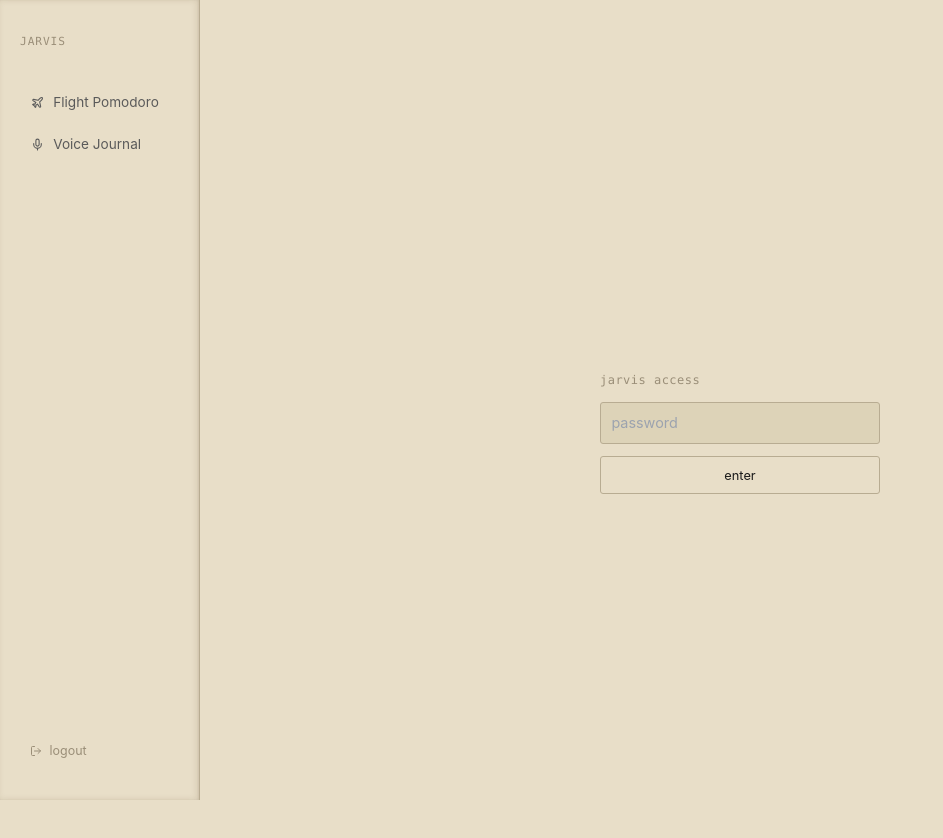
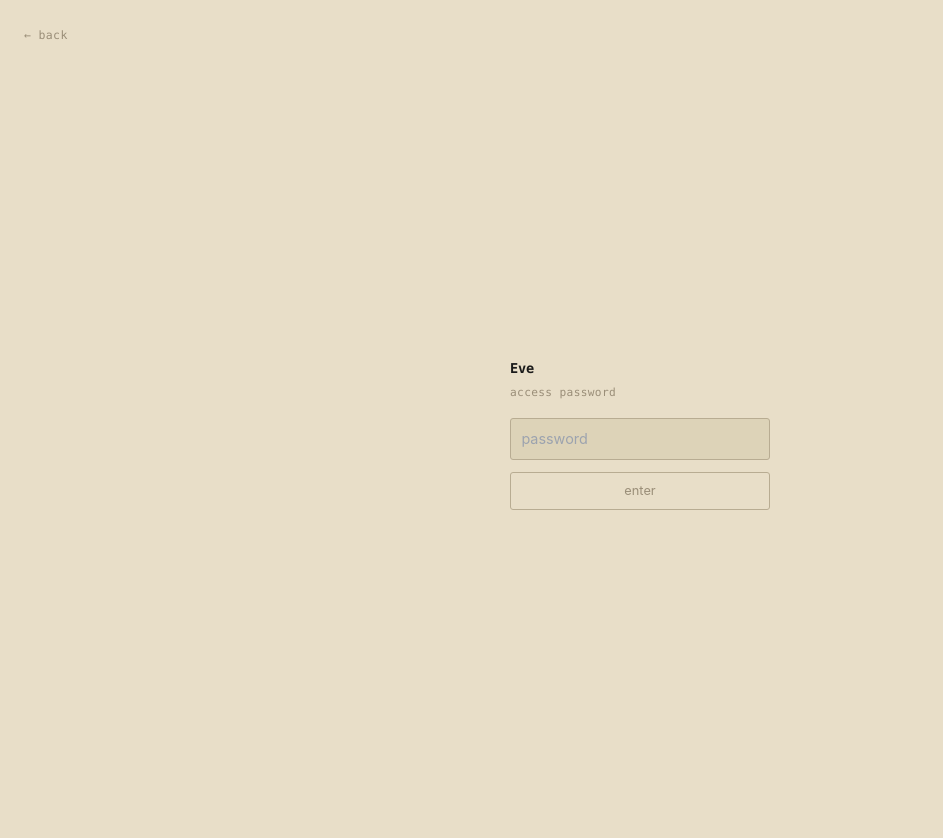
Before and after one commit to v-kliu/v3, a Next.js app: page /dashboard/login in a window 1280 px wide. Shown: the top 838 px of the page, without its empty margins (0-943 px from the left). After the commit the page ends 800 px from the top, so only its background shows below. Built offline with nearby package versions, Linux system fonts and the light colour scheme; a web font is replaced by a local one.

Commit message:
rename jarvis to eve, fix login layout with route groups, add back buttons, hide dev indicator

```diff
--- a/next.config.ts
+++ b/next.config.ts
@@ -1,5 +1,7 @@
 import type { NextConfig } from 'next'
 
-const nextConfig: NextConfig = {}
+const nextConfig: NextConfig = {
+  devIndicators: false,
+}
 
 export default nextConfig
--- /dev/null
+++ b/src/app/dashboard/(auth)/login/page.tsx
@@ -0,0 +1,140 @@
+'use client'
+
+import { useState, FormEvent } from 'react'
+import { useRouter } from 'next/navigation'
+import Link from 'next/link'
+
+const mono = 'SFMono-Regular, Consolas, "Liberation Mono", Menlo, Courier, monospace'
+
+export default function LoginPage() {
+  const router = useRouter()
+  const [password, setPassword] = useState('')
+  const [error, setError] = useState('')
+  const [loading, setLoading] = useState(false)
+
+  async function handleSubmit(e: FormEvent) {
+    e.preventDefault()
+    setError('')
+    setLoading(true)
+    const res = await fetch('/api/auth/login', {
+      method: 'POST',
+      headers: { 'Content-Type': 'application/json' },
+      body: JSON.stringify({ password }),
+    })
+    if (res.ok) {
+      router.push('/dashboard')
+    } else {
+      setError('wrong password')
+      setPassword('')
+    }
+    setLoading(false)
+  }
+
+  return (
+    <div style={{
+      minHeight: '100vh',
+      backgroundColor: 'var(--bg)',
+      display: 'flex',
+      flexDirection: 'column',
+    }}>
+      <div style={{ padding: '1.25rem 1.5rem' }}>
+        <Link href="/" style={{
+          fontFamily: mono,
+          fontSize: '0.72rem',
+          color: 'var(--text-faint)',
+          textDecoration: 'none',
+          letterSpacing: '0.03em',
+        }}>
+          ← back
+        </Link>
+      </div>
+
+      <div style={{
+        flex: 1,
+        display: 'flex',
+        alignItems: 'center',
+        justifyContent: 'center',
+      }}>
+        <form
+          onSubmit={handleSubmit}
+          style={{
+            display: 'flex',
+            flexDirection: 'column',
+            gap: '0.75rem',
+            width: '100%',
+            maxWidth: '260px',
+          }}
+        >
+          <div>
+            <p style={{
+              fontFamily: mono,
+              fontSize: '0.85rem',
+              fontWeight: 600,
+              color: 'var(--text)',
+              margin: '0 0 0.15rem 0',
+              letterSpacing: '-0.01em',
+            }}>
+              Eve
+            </p>
+            <p style={{
+              fontFamily: mono,
+              fontSize: '0.7rem',
+              color: 'var(--text-faint)',
+              margin: 0,
+              letterSpacing: '0.03em',
+            }}>
+              access password
+            </p>
+          </div>
+
+          <input
+            type="password"
+            value={password}
+            onChange={e => setPassword(e.target.value)}
+            placeholder="password"
+            autoFocus
+            style={{
+              background: 'var(--bg-alt)',
+              border: '1px solid var(--border)',
+              borderRadius: '3px',
+              padding: '0.5rem 0.65rem',
+              fontSize: '0.9rem',
+              color: 'var(--text)',
+              outline: 'none',
+              fontFamily: 'inherit',
+              marginTop: '0.25rem',
+            }}
+          />
+
+          {error && (
+            <p style={{
+              fontFamily: mono,
+              fontSize: '0.72rem',
+              color: 'var(--accent)',
+              margin: 0,
+            }}>
+              {error}
+            </p>
+          )}
+
+          <button
+            type="submit"
+            disabled={loading || !password}
+            style={{
+              background: 'none',
+              border: '1px solid var(--border)',
+              borderRadius: '3px',
+              padding: '0.45rem 0',
+              fontSize: '0.8rem',
+              color: loading || !password ? 'var(--text-faint)' : 'var(--text)',
+              cursor: loading || !password ? 'default' : 'pointer',
+              fontFamily: 'inherit',
+            }}
+          >
+            {loading ? '...' : 'enter'}
+          </button>
+        </form>
+      </div>
+    </div>
+  )
+}
--- a/src/app/dashboard/login/page.tsx
+++ /dev/null
@@ -1,108 +0,0 @@
-'use client'
-
-import { useState, FormEvent } from 'react'
-import { useRouter } from 'next/navigation'
-
-export default function LoginPage() {
-  const router = useRouter()
-  const [password, setPassword] = useState('')
-  const [error, setError] = useState('')
-  const [loading, setLoading] = useState(false)
-
-  async function handleSubmit(e: FormEvent) {
-    e.preventDefault()
-    setError('')
-    setLoading(true)
-
-    const res = await fetch('/api/auth/login', {
-      method: 'POST',
-      headers: { 'Content-Type': 'application/json' },
-      body: JSON.stringify({ password }),
-    })
-
-    if (res.ok) {
-      router.push('/dashboard')
-    } else {
-      setError('wrong password')
-      setPassword('')
-    }
-    setLoading(false)
-  }
-
-  return (
-    <div style={{
-      minHeight: '100vh',
-      backgroundColor: 'var(--bg)',
-      display: 'flex',
-      alignItems: 'center',
-      justifyContent: 'center',
-    }}>
-      <form
-        onSubmit={handleSubmit}
-        style={{
-          display: 'flex',
-          flexDirection: 'column',
-          gap: '0.75rem',
-          width: '100%',
-          maxWidth: '280px',
-        }}
-      >
-        <p style={{
-          fontFamily: 'SFMono-Regular, Consolas, "Liberation Mono", Menlo, Courier, monospace',
-          fontSize: '0.75rem',
-          color: 'var(--text-faint)',
-          margin: 0,
-          letterSpacing: '0.04em',
-        }}>
-          jarvis access
-        </p>
-
-        <input
-          type="password"
-          value={password}
-          onChange={e => setPassword(e.target.value)}
-          placeholder="password"
-          autoFocus
-          style={{
-            background: 'var(--bg-alt)',
-            border: '1px solid var(--border)',
-            borderRadius: '3px',
-            padding: '0.5rem 0.65rem',
-            fontSize: '0.9rem',
-            color: 'var(--text)',
-            outline: 'none',
-            fontFamily: 'inherit',
-          }}
-        />
-
-        {error && (
-          <p style={{
-            fontFamily: 'SFMono-Regular, Consolas, "Liberation Mono", Menlo, Courier, monospace',
-            fontSize: '0.72rem',
-            color: 'var(--accent)',
-            margin: 0,
-          }}>
-            {error}
-          </p>
-        )}
-
-        <button
-          type="submit"
-          disabled={loading || !password}
-          style={{
-            background: 'none',
-            border: '1px solid var(--border)',
-            borderRadius: '3px',
-            padding: '0.45rem 0',
-            fontSize: '0.8rem',
-            color: loading ? 'var(--text-faint)' : 'var(--text)',
-            cursor: loading ? 'default' : 'pointer',
-            fontFamily: 'inherit',
-          }}
-        >
-          {loading ? '...' : 'enter'}
-        </button>
-      </form>
-    </div>
-  )
-}
--- a/src/components/dashboard/DashboardSidebar.tsx
+++ b/src/components/dashboard/DashboardSidebar.tsx
@@ -3,6 +3,8 @@
 import Link from 'next/link'
 import { usePathname, useRouter } from 'next/navigation'
 import { Plane, Mic, LogOut } from 'lucide-react'
+
+const mono = 'SFMono-Regular, Consolas, "Liberation Mono", Menlo, Courier, monospace'
 
 const navItems = [
   { href: '/dashboard', label: 'Flight Pomodoro', icon: Plane },
@@ -28,16 +30,27 @@ export default function DashboardSidebar() {
     }}
     className="paper-crease"
     >
-      <p style={{
-        fontFamily: 'SFMono-Regular, Consolas, "Liberation Mono", Menlo, Courier, monospace',
-        fontSize: '0.7rem',
-        color: 'var(--text-faint)',
-        letterSpacing: '0.08em',
-        margin: '0 0 2rem 0',
-        textTransform: 'uppercase',
-      }}>
-        jarvis
-      </p>
+      <div style={{ marginBottom: '2rem' }}>
+        <p style={{
+          fontFamily: mono,
+          fontSize: '0.85rem',
+          fontWeight: 600,
+          color: 'var(--text)',
+          margin: '0 0 0.5rem 0',
+          letterSpacing: '-0.01em',
+        }}>
+          Eve
+        </p>
+        <Link href="/" style={{
+          fontFamily: mono,
+          fontSize: '0.68rem',
+          color: 'var(--text-faint)',
+          textDecoration: 'none',
+          letterSpacing: '0.03em',
+        }}>
+          ← home
+        </Link>
+      </div>
 
       <nav style={{ flex: 1 }}>
         <ul style={{ listStyle: 'none', padding: 0, margin: 0, display: 'flex', flexDirection: 'column', gap: '0.15rem' }}>
--- a/src/lib/auth.ts
+++ b/src/lib/auth.ts
@@ -1,7 +1,7 @@
 import { SignJWT, jwtVerify } from 'jose'
 
 const secret = new TextEncoder().encode(process.env.JWT_SECRET!)
-const COOKIE_NAME = 'jarvis-session'
+const COOKIE_NAME = 'eve-session'
 const COOKIE_MAX_AGE = 60 * 60 * 24 * 30 // 30 days
 
 export async function signToken(): Promise<string> {
```
Also changed, not shown: src/app/dashboard/(protected)/layout.tsx (renamed from src/app/dashboard/layout.tsx), src/app/dashboard/(protected)/page.tsx (renamed from src/app/dashboard/page.tsx).
